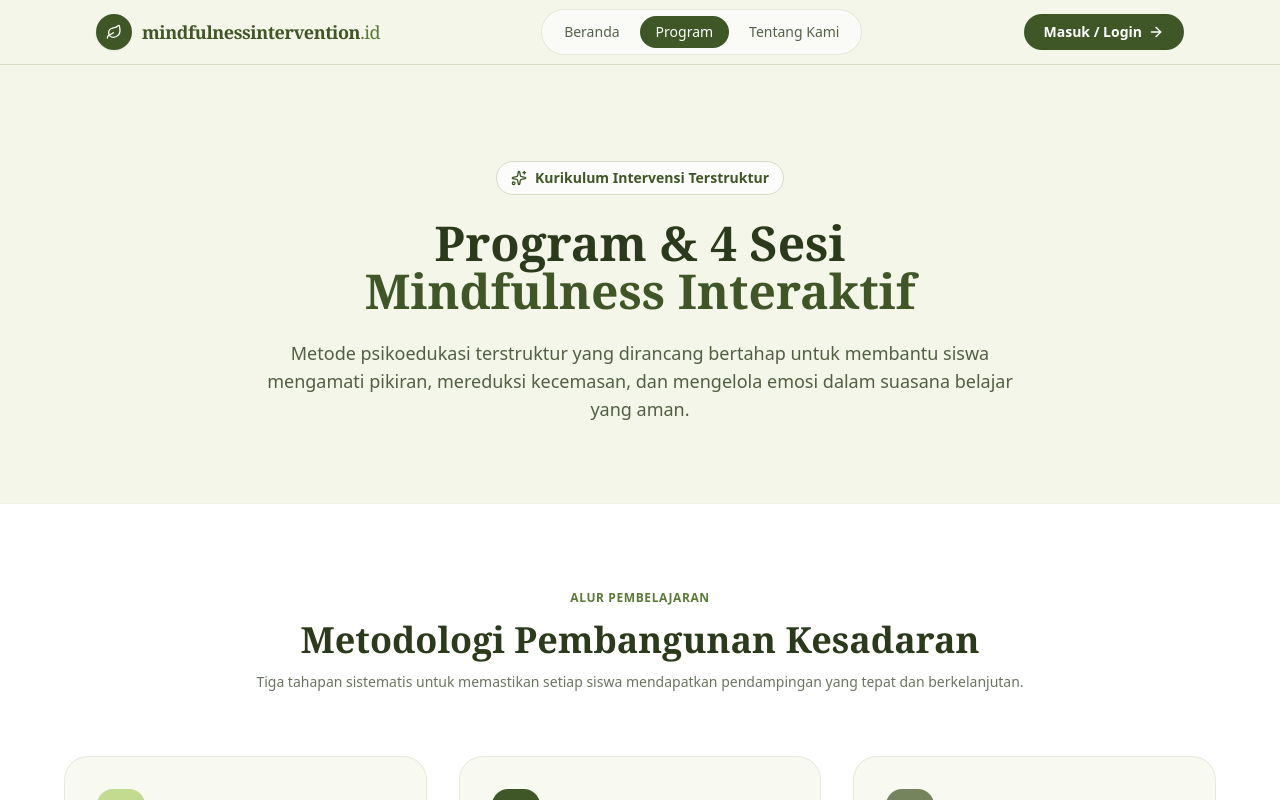
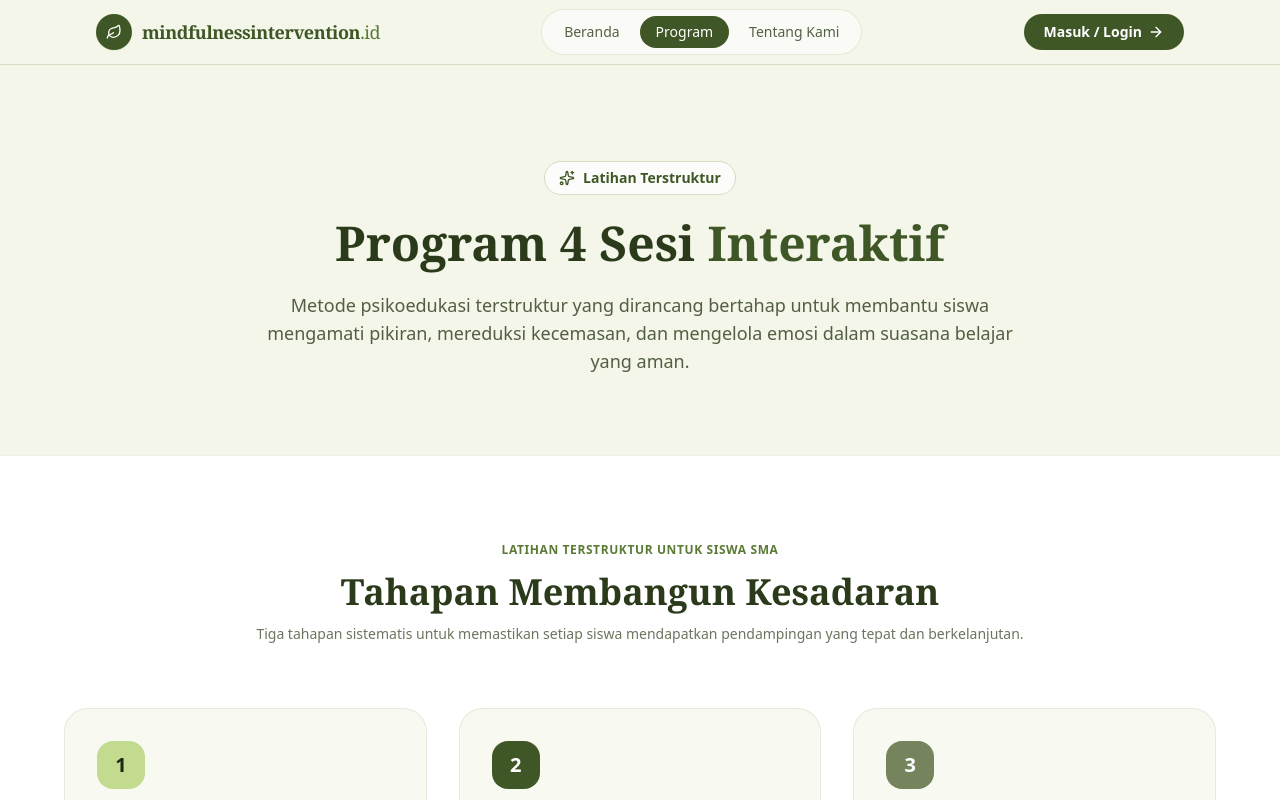
Before and after one commit to kamaludin192/mindfulness.apps, a Next.js app: page /program in a window 1280 px wide. Shown: the top 800 px of the page. Built offline with nearby package versions, Linux system fonts and the light colour scheme.

Commit message:
style(program): update badges and headings per user feedback

```diff
--- a/src/app/program/page.tsx
+++ b/src/app/program/page.tsx
@@ -23,13 +23,11 @@ export default function ProgramPage() {
         <section className="px-4 pt-16 pb-16 md:pt-24 md:pb-20 max-w-5xl mx-auto text-center">
           <div className="inline-flex items-center gap-2 px-3.5 py-1.5 rounded-full bg-white/80 text-[#3f5726] text-xs md:text-sm font-semibold mb-6 shadow-xs border border-[#d5dcc4]">
             <Sparkles className="w-4 h-4 text-[#3f5726]" />
-            <span>Kurikulum Intervensi Terstruktur</span>
+            <span>Latihan Terstruktur</span>
           </div>
 
           <h1 className="text-3xl md:text-5xl font-bold font-serif mb-6 leading-tight">
-            Program & 4 Sesi
-            <br />
-            <span className="text-[#3f5726]">Mindfulness Interaktif</span>
+            Program 4 Sesi <span className="text-[#3f5726]">Interaktif</span>
           </h1>
 
           <p className="text-base md:text-lg text-[#2b3a1a]/80 max-w-3xl mx-auto leading-relaxed">
@@ -41,9 +39,9 @@ export default function ProgramPage() {
         <section className="bg-white px-4 py-20 border-y border-[#d5dcc4]/40">
           <div className="max-w-6xl mx-auto">
             <div className="text-center max-w-3xl mx-auto mb-16 space-y-3">
-              <span className="text-xs font-bold uppercase tracking-wider text-[#5a7a35]">Alur Pembelajaran</span>
+              <span className="text-xs font-bold uppercase tracking-wider text-[#5a7a35]">Latihan Terstruktur untuk Siswa SMA</span>
               <h2 className="text-2xl md:text-4xl font-bold font-serif">
-                Metodologi Pembangunan Kesadaran
+                Tahapan Membangun Kesadaran
               </h2>
               <p className="text-sm text-[#2b3a1a]/70">
                 Tiga tahapan sistematis untuk memastikan setiap siswa mendapatkan pendampingan yang tepat dan berkelanjutan.
```
